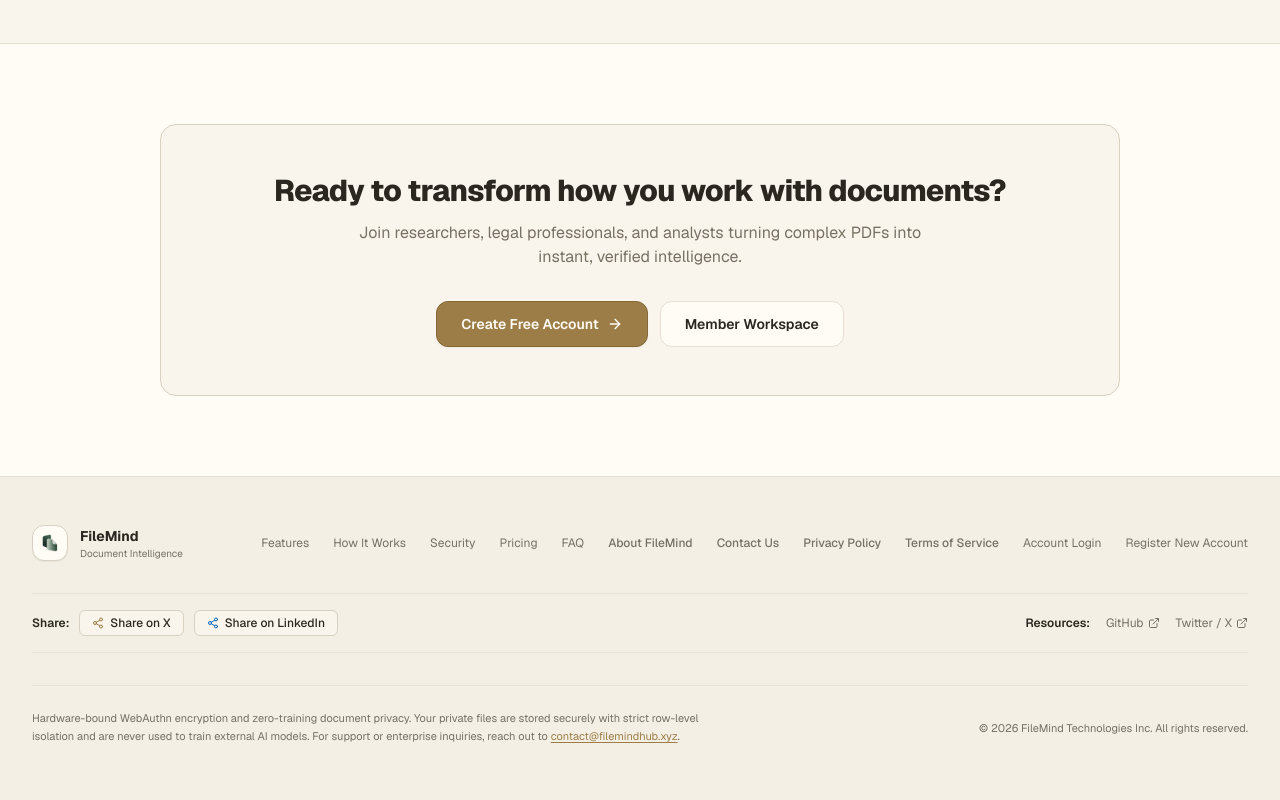
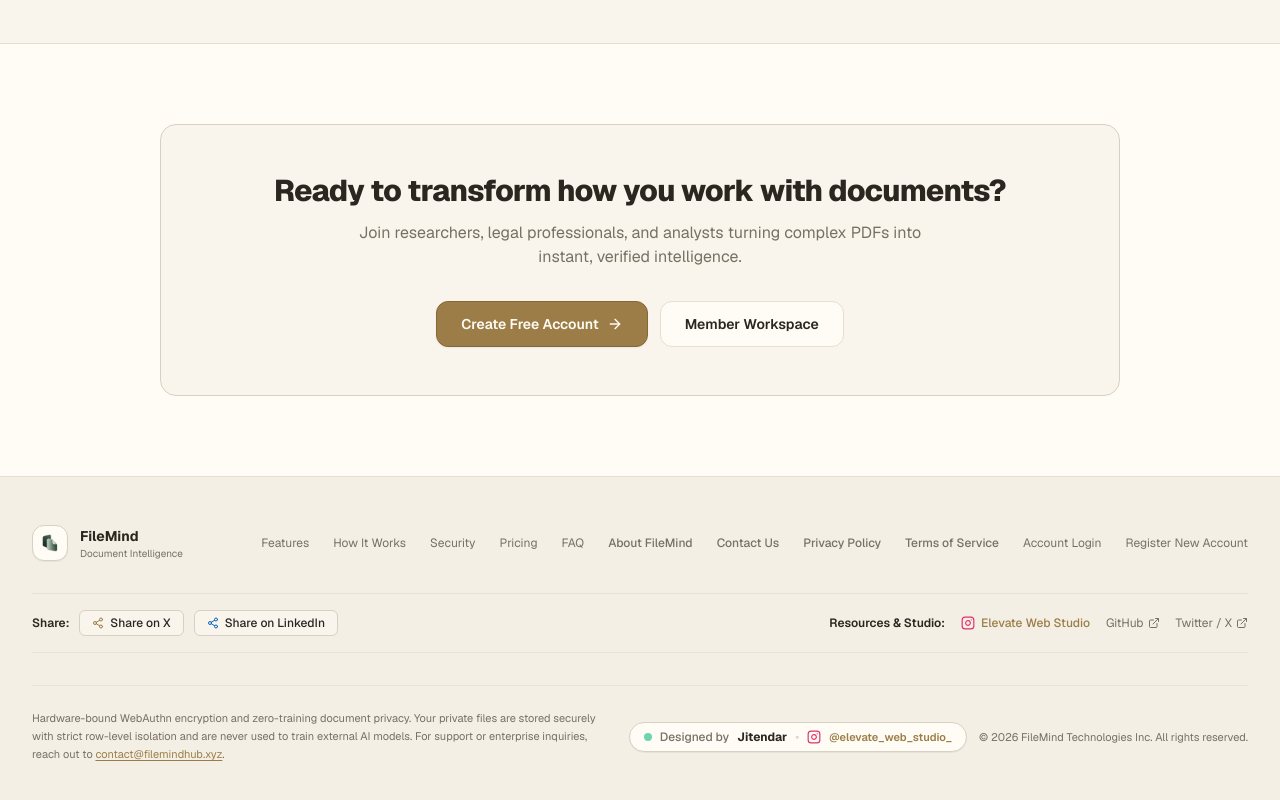
Before and after one commit to jitendarswami63-ai/newFilemind, a Next.js app: page / in a window 1280 px wide. Shown: the part 6353-7153 px from the top of the page. Built offline with nearby package versions, Linux system fonts and the light colour scheme; no server answers.

Commit message:
feat: add 'Designed by Jitendar' badge and Elevate Web Studio Instagram link

```diff
--- a/components/landing/LandingNavbar.tsx
+++ b/components/landing/LandingNavbar.tsx
@@ -358,6 +358,23 @@ export function LandingNavbar({ user: initialUser }: LandingNavbarProps) {
                   </Link>
                 </div>
               )}
+
+              <div className="pt-2 text-center border-t border-[#E5DED1]/50">
+                <a
+                  href="https://www.instagram.com/elevate_web_studio_?utm_source=ig_web_button_share_sheet&exln=ZDNlZDc0MzIxNw=="
+                  target="_blank"
+                  rel="noopener noreferrer"
+                  aria-label="Designed by Jitendar - Elevate Web Studio on Instagram"
+                  className="inline-flex items-center gap-1.5 text-[11px] text-[#777064] hover:text-[#9C7D47] transition-colors"
+                >
+                  <svg className="h-3 w-3 text-[#E1306C]" viewBox="0 0 24 24" fill="none" stroke="currentColor" strokeWidth="2" strokeLinecap="round" strokeLinejoin="round">
+                    <rect width="20" height="20" x="2" y="2" rx="5" ry="5" />
+                    <path d="M16 11.37A4 4 0 1 1 12.63 8 4 4 0 0 1 16 11.37z" />
+                    <line x1="17.5" x2="17.51" y1="6.5" y2="6.5" />
+                  </svg>
+                  <span>Designed by <strong className="text-[#292720] font-semibold">Jitendar</strong></span>
+                </a>
+              </div>
             </div>
           </div>
         </div>
--- a/components/landing/LandingPage.tsx
+++ b/components/landing/LandingPage.tsx
@@ -32,6 +32,16 @@ import { useUserPlan } from '@/lib/subscription/plan'
 
 interface LandingPageProps {
   user?: { email?: string; user_metadata?: Record<string, any> } | null
+}
+
+function InstagramIcon({ className = "h-3.5 w-3.5" }: { className?: string }) {
+  return (
+    <svg className={className} viewBox="0 0 24 24" fill="none" stroke="currentColor" strokeWidth="2" strokeLinecap="round" strokeLinejoin="round">
+      <rect width="20" height="20" x="2" y="2" rx="5" ry="5" />
+      <path d="M16 11.37A4 4 0 1 1 12.63 8 4 4 0 0 1 16 11.37z" />
+      <line x1="17.5" x2="17.51" y1="6.5" y2="6.5" />
+    </svg>
+  )
 }
 
 export function LandingPage({ user: initialUser }: LandingPageProps) {
@@ -1007,8 +1017,18 @@ export function LandingPage({ user: initialUser }: LandingPageProps) {
               </a>
             </div>
 
-            <div className="flex items-center gap-4 text-xs text-[#777064]">
-              <span className="font-semibold text-[#292720]">Resources:</span>
+            <div className="flex flex-wrap items-center gap-4 text-xs text-[#777064]">
+              <span className="font-semibold text-[#292720]">Resources & Studio:</span>
+              <a
+                href="https://www.instagram.com/elevate_web_studio_?utm_source=ig_web_button_share_sheet&exln=ZDNlZDc0MzIxNw=="
+                target="_blank"
+                rel="noopener noreferrer"
+                aria-label="Elevate Web Studio on Instagram"
+                className="hover:text-[#292720] inline-flex items-center gap-1.5 transition-colors font-medium text-[#9C7D47]"
+              >
+                <InstagramIcon className="h-3.5 w-3.5 text-[#E1306C]" />
+                <span>Elevate Web Studio</span>
+              </a>
               <a
                 href="https://github.com/jitendarswami63-ai/newFilemind"
                 target="_blank"
@@ -1032,13 +1052,29 @@ export function LandingPage({ user: initialUser }: LandingPageProps) {
             </div>
           </div>
 
-          <div className="border-t border-[#E5DED1]/70 pt-6 flex flex-col sm:flex-row items-center justify-between gap-4 text-xs text-[#777064]">
-            <p className="max-w-2xl text-center sm:text-left text-[11px] leading-relaxed">
+          <div className="border-t border-[#E5DED1]/70 pt-6 flex flex-col md:flex-row items-center justify-between gap-4 text-xs text-[#777064]">
+            <p className="max-w-xl text-center md:text-left text-[11px] leading-relaxed">
               Hardware-bound WebAuthn encryption and zero-training document privacy. Your private files are stored securely with strict row-level isolation and are never used to train external AI models. For support or enterprise inquiries, reach out to <a href="mailto:contact@filemindhub.xyz" className="text-[#9C7D47] underline underline-offset-2 hover:text-[#7A5F32]">contact@filemindhub.xyz</a>.
             </p>
-            <p className="text-[11px] whitespace-nowrap text-center sm:text-right">
-              © {new Date().getFullYear()} FileMind Technologies Inc. All rights reserved.
-            </p>
+            <div className="flex flex-col sm:flex-row items-center gap-3">
+              <a
+                href="https://www.instagram.com/elevate_web_studio_?utm_source=ig_web_button_share_sheet&exln=ZDNlZDc0MzIxNw=="
+                target="_blank"
+                rel="noopener noreferrer"
+                aria-label="Designed by Jitendar - Elevate Web Studio on Instagram"
+                className="inline-flex items-center gap-2 px-3.5 py-1.5 rounded-full border border-[#D8D0C2] bg-[#FFFCF5] hover:bg-[#FAF5EC] text-xs font-medium text-[#292720] hover:border-[#9C7D47]/40 shadow-2xs transition-all active:scale-95 group"
+              >
+                <span className="flex h-2 w-2 rounded-full bg-[#10B981] animate-pulse"></span>
+                <span className="text-[#777064]">Designed by</span>
+                <span className="font-bold text-[#292720] group-hover:text-[#9C7D47] transition-colors">Jitendar</span>
+                <span className="text-[#DDD5C7]">•</span>
+                <InstagramIcon className="h-3.5 w-3.5 text-[#E1306C] group-hover:scale-110 transition-transform" />
+                <span className="text-[#9C7D47] font-semibold text-[11px]">@elevate_web_studio_</span>
+              </a>
+              <p className="text-[11px] whitespace-nowrap text-center md:text-right">
+                © {new Date().getFullYear()} FileMind Technologies Inc. All rights reserved.
+              </p>
+            </div>
           </div>
         </div>
       </footer>
```
